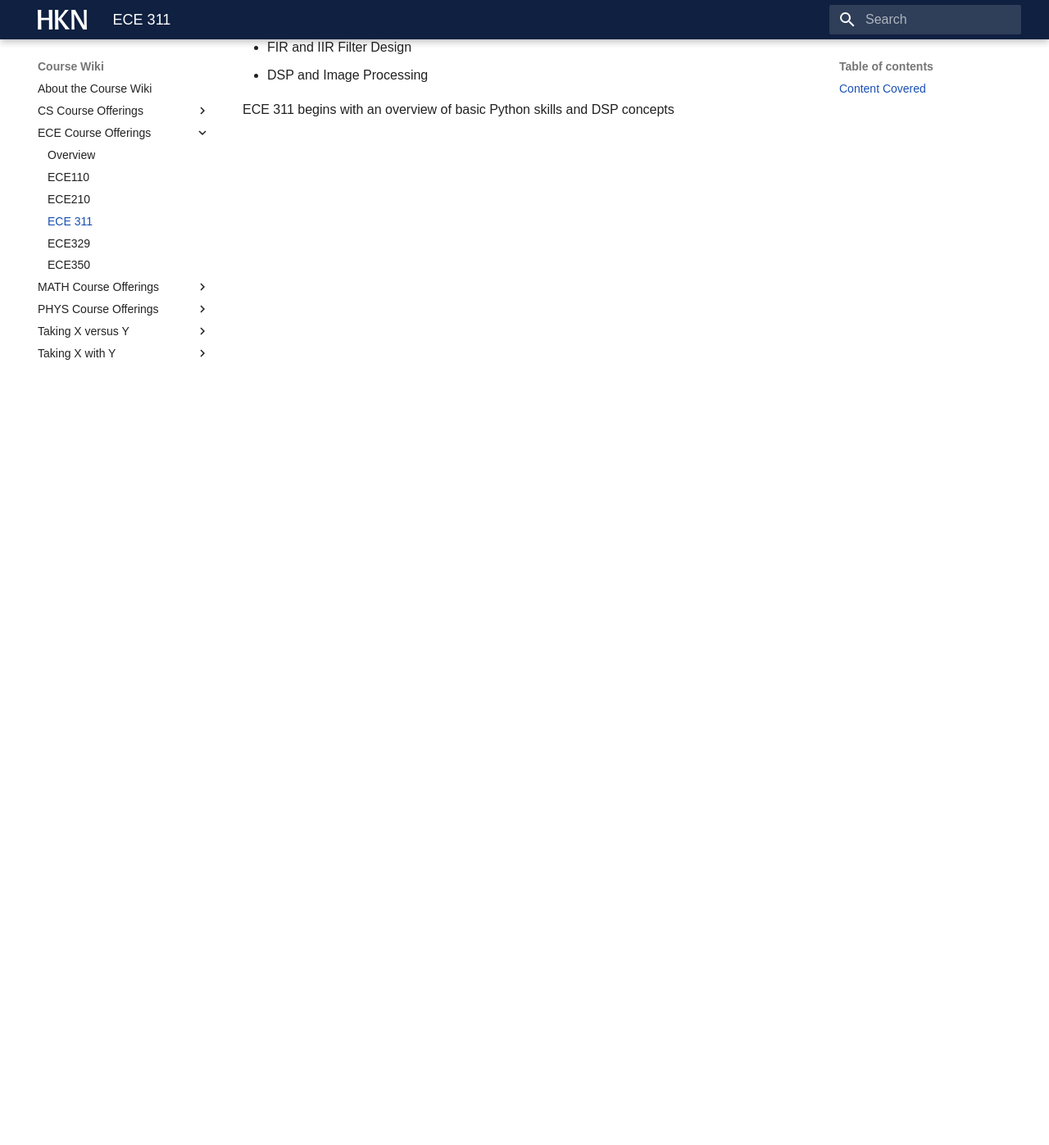
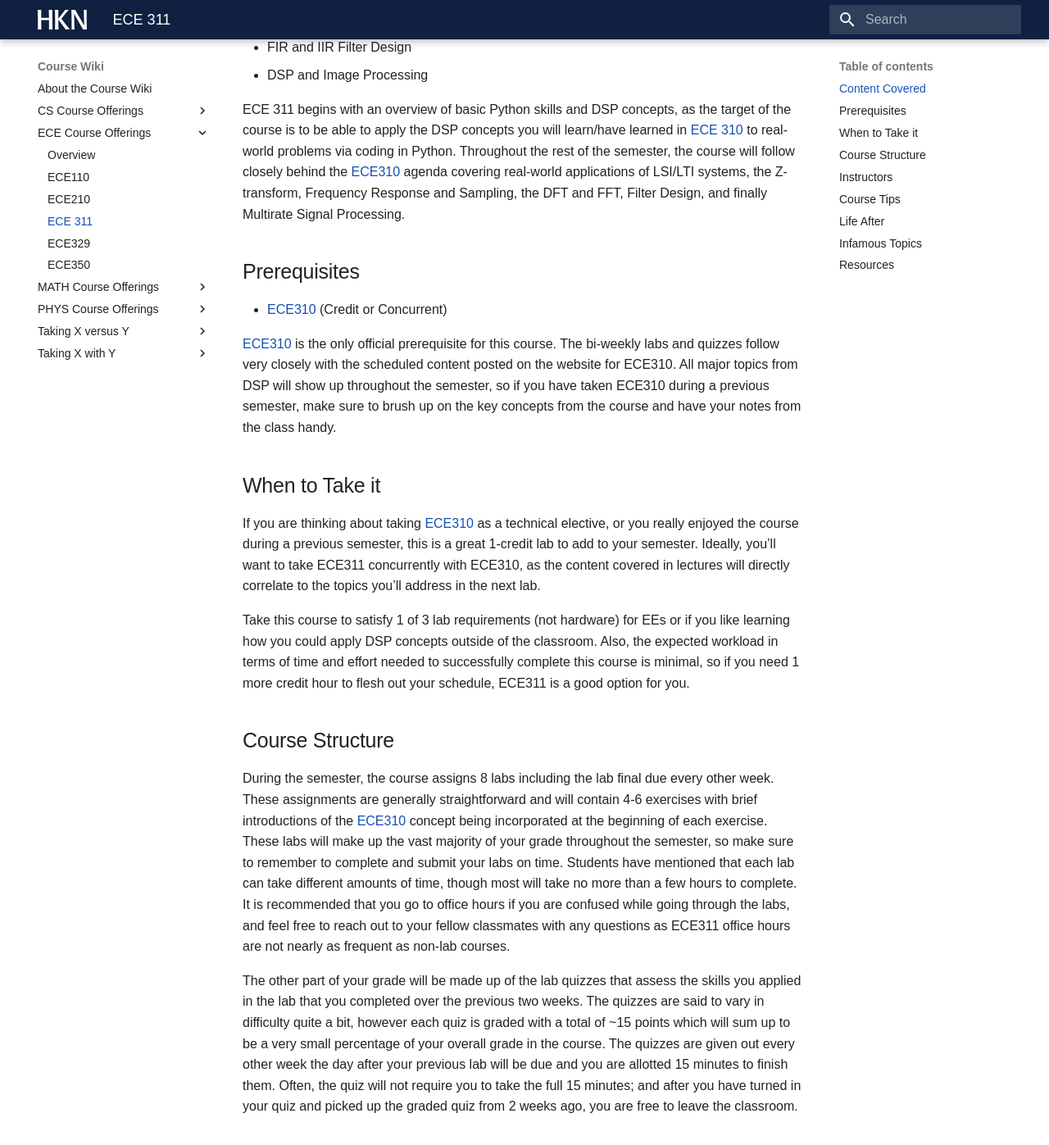
Before and after one commit to hkn-alpha/wiki, an MkDocs documentation site: the page built from docs/Course Wiki/ECE Course Offerings/ECE311.md, in a window 1280 px wide and 1400 px high, scrolled down 526 px. Shown: the top 1397 px of the window at 82% size. Built offline with MkDocs 1.6.1 and Material for MkDocs 9.7.7, drawn with Linux system fonts in a browser that asks for light colours; some web fonts are replaced; before the commit the page ends 900 px from its top, so only the background shows below that; some of the changed text lies outside the part shown.

Commit message:
First finished draft of ECE311 wiki

```diff
--- a/docs/Course Wiki/ECE Course Offerings/ECE311.md
+++ b/docs/Course Wiki/ECE Course Offerings/ECE311.md
@@ -1,6 +1,6 @@
 # ECE 311
 
-ECE 311 (Digital Signal Processing Lab) is a 1-credit-hour course that counts toward 1 of the 3 labs required for EEs as a supplemental software lab to ECE 310. The course is offered in the fall, spring, and summer terms.
+ECE 311 (Digital Signal Processing Lab) is a 1-credit-hour course that counts toward 1 of the 3 labs required for EEs as a supplemental software lab to [ECE 310](ECE310.md). The course is offered in the fall, spring, and summer terms.
 
 ## Content Covered
 
@@ -13,4 +13,46 @@ Real-world applications of:
 - FIR and IIR Filter Design
 - DSP and Image Processing
 
-ECE 311 begins with an overview of basic Python skills and DSP concepts
+ECE 311 begins with an overview of basic Python skills and DSP concepts, as the target of the course is to be able to apply the DSP concepts you will learn/have learned in [ECE 310](ECE310.md) to real-world problems via coding in Python. Throughout the rest of the semester, the course will follow closely behind the [ECE310](ECE310.md) agenda covering real-world applications of LSI/LTI systems, the Z-transform, Frequency Response and Sampling, the DFT and FFT, Filter Design, and finally Multirate Signal Processing.
+
+## Prerequisites
+
+- [ECE310](ECE310.md) (Credit or Concurrent)
+
+[ECE310](ECE310.md) is the only official prerequisite for this course. The bi-weekly labs and quizzes follow very closely with the scheduled content posted on the website for ECE310. All major topics from DSP will show up throughout the semester, so if you have taken ECE310 during a previous semester, make sure to brush up on the key concepts from the course and have your notes from the class handy.
+
+## When to Take it
+
+If you are thinking about taking [ECE310](ECE310.md) as a technical elective, or you really enjoyed the course during a previous semester, this is a great 1-credit lab to add to your semester. Ideally, you’ll want to take ECE311 concurrently with ECE310, as the content covered in lectures will directly correlate to the topics you’ll address in the next lab.
+
+Take this course to satisfy 1 of 3 lab requirements (not hardware) for EEs or if you like learning how you could apply DSP concepts outside of the classroom. Also, the expected workload in terms of time and effort needed to successfully complete this course is minimal, so if you need 1 more credit hour to flesh out your schedule, ECE311 is a good option for you.
+
+## Course Structure
+
+During the semester, the course assigns 8 labs including the lab final due every other week. These assignments are generally straightforward and will contain 4-6 exercises with brief introductions of the [ECE310](ECE310.md) concept being incorporated at the beginning of each exercise. These labs will make up the vast majority of your grade throughout the semester, so make sure to remember to complete and submit your labs on time. Students have mentioned that each lab can take different amounts of time, though most will take no more than a few hours to complete. It is recommended that you go to office hours if you are confused while going through the labs, and feel free to reach out to your fellow classmates with any questions as ECE311 office hours are not nearly as frequent as non-lab courses.
+
+The other part of your grade will be made up of the lab quizzes that assess the skills you applied in the lab that you completed over the previous two weeks. The quizzes are said to vary in difficulty quite a bit, however each quiz is graded with a total of ~15 points which will sum up to be a very small percentage of your overall grade in the course. The quizzes are given out every other week the day after your previous lab will be due and you are allotted 15 minutes to finish them. Often, the quiz will not require you to take the full 15 minutes; and after you have turned in your quiz and picked up the graded quiz from 2 weeks ago, you are free to leave the classroom.
+
+## Instructors
+
+While Professor Minh Do is listed as the primary instructor for this course, the ECE311 TAs are the ones who will administer and grade the quizzes as well as grade the lab assignments for this course.
+
+## Course Tips
+
+On the first day, introduce yourself to as many of your fellow classmates as you can so you can get their contact information. Don’t be afraid to reach out to them when you eventually get stuck on a specific exercise, because chances are that they struggled with the same one! Even if you feel confident in your results, double checking them with another student (or multiple other students) is a great way to increase your chances of getting a better grade on your labs.
+
+When it comes to the bi-weekly quizzes, make sure that you remember the [ECE310](ECE310.md) concepts that you applied throughout the previous lab’s exercises. Students that struggle with remembering topics they learned a few weeks ago might want to do the lab assignment in the second week in order to be prepared for the quiz on that lab, rather than finishing it as soon as possible (Procrastinators for the win!). Just make sure to give yourself enough time in advance to finish and submit the lab before the due date :)
+
+## Life After
+
+See [ECE310](ECE310.md) for future course recommendations.
+
+## Infamous Topics
+
+- The DFT and FFT: While ECE311 students need not worry about reading Butterfly Diagrams, applying the FFT with limited knowledge of algorithms can be difficult.
+- Sampling Rate Conversion: The [ECE310](ECE310.md) concept itself is hard to master, and the application of multirate signal processing using different types of interpolation takes a while to figure out.
+
+## Resources
+
+- [Matplotlib Tips & Tricks](https://matplotlib.org/stable/tutorials/introductory/quick_start.html)
+- [Python Basics](https://www.pythontutorial.net/python-basics/)
```
